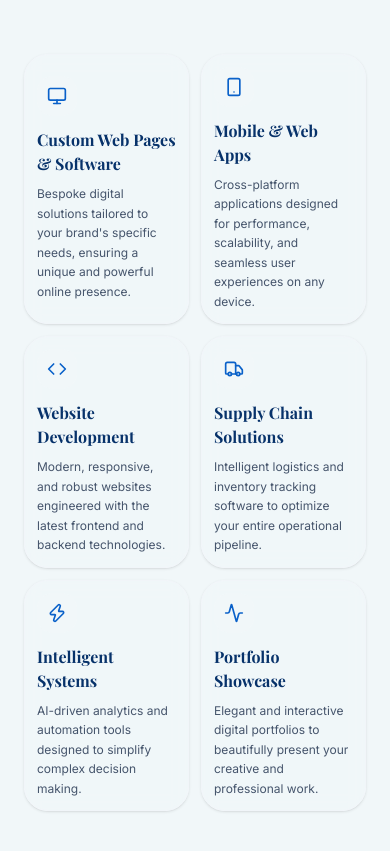
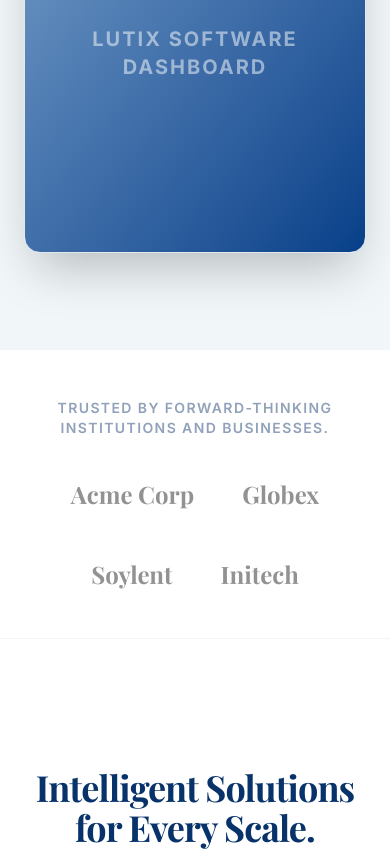
Before and after one commit to INK-DeepTech/Lutix-website, a React (Vite) app: page / in a window 390 px wide. Shown: the part 900-1751 px from the top of the page. Built offline with nearby package versions, Linux system fonts and the light colour scheme.

Commit message:
feat: complete homepage architecture replication of Braid template layout

```diff
--- a/src/components/HomePage.tsx
+++ b/src/components/HomePage.tsx
@@ -1,5 +1,5 @@
 import React from 'react';
-import { ArrowRight, Zap, Shield, Activity, Monitor, Smartphone, Code, Truck } from 'lucide-react';
+import { ArrowRight, Zap, Shield, Activity, Code, Truck } from 'lucide-react';
 import { PageRoute } from '../types';
 
 interface HomePageProps {
@@ -11,14 +11,14 @@ export const HomePage: React.FC<HomePageProps> = ({ onRouteChange }) => {
     <div className="w-full bg-corp-light dark:bg-slate-900 transition-colors duration-300">
 
       {/* Hero Section */}
-      <section className="relative overflow-hidden pt-20 pb-32 px-6 md:px-12 border-b border-slate-100 dark:border-slate-800 bg-corp-light dark:bg-slate-900/50">
+      <section className="relative overflow-hidden pt-20 pb-16 px-6 md:px-12 bg-corp-light dark:bg-slate-900/50">
         <div className="max-w-[1400px] w-full mx-auto flex flex-col items-center text-center gap-8 relative z-10">
           <div className="inline-flex items-center gap-2 px-4 py-2 bg-corp-deep/10 text-corp-vibrant dark:text-[#8b80f9] rounded-full text-base md:text-lg font-bold">
             <img src="/standalone-bird.png" alt="Lutix Icon" className="h-6 w-6 object-contain mix-blend-multiply bg-transparent" />
             <span>Automate Your Needs</span>
           </div>
 
-          <h1 className="font-serif-brand text-6xl md:text-8xl lg:text-[7rem] font-extrabold tracking-tight text-corp-navy dark:text-white tracking-tight leading-tight max-w-[1400px] w-full">
+          <h1 className="font-serif-brand text-6xl md:text-8xl lg:text-[7rem] font-extrabold tracking-tight text-corp-navy dark:text-white leading-tight max-w-[1400px] w-full">
             Lutix DeepTech
           </h1>
 
@@ -38,183 +38,165 @@ export const HomePage: React.FC<HomePageProps> = ({ onRouteChange }) => {
         </div>
       </section>
 
-      {/* Services We Offer */}
-      <section className="py-24 px-6 md:px-12 max-w-[1400px] w-full mx-auto">
-        <div className="text-center space-y-4 mb-16">
-          <h2 className="font-serif-brand text-4xl md:text-5xl lg:text-6xl font-bold text-corp-navy dark:text-white">
-            Services We Offer
-          </h2>
-        </div>
-
-        <div className="grid grid-cols-2 md:grid-cols-3 lg:grid-cols-4 gap-3 md:gap-4">
-          <button onClick={() => onRouteChange('demo')} className="text-left p-3 md:p-4 bg-corp-light/80 backdrop-blur-sm dark:bg-slate-800 rounded-3xl shadow-sm border border-slate-100 dark:border-slate-700 hover:-translate-y-1 hover:shadow-xl hover:ring-2 hover:ring-corp-vibrant transition-all duration-300 group">
-            <div className="w-10 h-10 rounded-2xl bg-corp-light dark:from-blue-900 dark:to-indigo-900 flex items-center justify-center mb-3 text-corp-vibrant dark:text-[#8b80f9]">
-              <Monitor className="w-5 h-5" />
-            </div>
-            <h3 className="text-base md:text-lg font-bold text-corp-navy dark:text-white mb-2">Custom Web Pages & Software</h3>
-            <p className="text-xs sm:text-sm text-slate-600 dark:text-slate-400 leading-relaxed">
-              Bespoke digital solutions tailored to your brand's specific needs, ensuring a unique and powerful online presence.
-            </p>
-          </button>
-
-          <button onClick={() => onRouteChange('demo')} className="text-left p-3 md:p-4 bg-corp-light/80 backdrop-blur-sm dark:bg-slate-800 rounded-3xl shadow-sm border border-slate-100 dark:border-slate-700 hover:-translate-y-1 hover:shadow-xl hover:ring-2 hover:ring-corp-vibrant transition-all duration-300 group">
-            <div className="w-10 h-10 rounded-2xl bg-corp-light dark:from-blue-900 dark:to-indigo-900 flex items-center justify-center mb-3 text-corp-vibrant dark:text-[#8b80f9]">
-              <Smartphone className="w-5 h-5" />
-            </div>
-            <h3 className="text-base md:text-lg font-bold text-corp-navy dark:text-white mb-2">Mobile & Web Apps</h3>
-            <p className="text-xs sm:text-sm text-slate-600 dark:text-slate-400 leading-relaxed">
-              Cross-platform applications designed for performance, scalability, and seamless user experiences on any device.
-            </p>
-          </button>
-
-          <button onClick={() => onRouteChange('demo')} className="text-left p-3 md:p-4 bg-corp-light/80 backdrop-blur-sm dark:bg-slate-800 rounded-3xl shadow-sm border border-slate-100 dark:border-slate-700 hover:-translate-y-1 hover:shadow-xl hover:ring-2 hover:ring-corp-vibrant transition-all duration-300 group">
-            <div className="w-10 h-10 rounded-2xl bg-corp-light dark:from-blue-900 dark:to-indigo-900 flex items-center justify-center mb-3 text-corp-vibrant dark:text-[#8b80f9]">
-              <Code className="w-5 h-5" />
-            </div>
-            <h3 className="text-base md:text-lg font-bold text-corp-navy dark:text-white mb-2">Website Development</h3>
-            <p className="text-xs sm:text-sm text-slate-600 dark:text-slate-400 leading-relaxed">
-              Modern, responsive, and robust websites engineered with the latest frontend and backend technologies.
-            </p>
-          </button>
-
-          <button onClick={() => onRouteChange('demo')} className="text-left p-3 md:p-4 bg-corp-light/80 backdrop-blur-sm dark:bg-slate-800 rounded-3xl shadow-sm border border-slate-100 dark:border-slate-700 hover:-translate-y-1 hover:shadow-xl hover:ring-2 hover:ring-corp-vibrant transition-all duration-300 group">
-            <div className="w-10 h-10 rounded-2xl bg-corp-light dark:from-blue-900 dark:to-indigo-900 flex items-center justify-center mb-3 text-corp-vibrant dark:text-[#8b80f9]">
-              <Truck className="w-5 h-5" />
-            </div>
-            <h3 className="text-base md:text-lg font-bold text-corp-navy dark:text-white mb-2">Supply Chain Solutions</h3>
-            <p className="text-xs sm:text-sm text-slate-600 dark:text-slate-400 leading-relaxed">
-              Intelligent logistics and inventory tracking software to optimize your entire operational pipeline.
-            </p>
-          </button>
-
-          <button onClick={() => onRouteChange('demo')} className="text-left p-3 md:p-4 bg-corp-light/80 backdrop-blur-sm dark:bg-slate-800 rounded-3xl shadow-sm border border-slate-100 dark:border-slate-700 hover:-translate-y-1 hover:shadow-xl hover:ring-2 hover:ring-corp-vibrant transition-all duration-300 group">
-            <div className="w-10 h-10 rounded-2xl bg-corp-light dark:from-blue-900 dark:to-indigo-900 flex items-center justify-center mb-3 text-corp-vibrant dark:text-[#8b80f9]">
-              <Zap className="w-5 h-5" />
-            </div>
-            <h3 className="text-base md:text-lg font-bold text-corp-navy dark:text-white mb-2">Intelligent Systems</h3>
-            <p className="text-xs sm:text-sm text-slate-600 dark:text-slate-400 leading-relaxed">
-              AI-driven analytics and automation tools designed to simplify complex decision making.
-            </p>
-          </button>
-
-          <button onClick={() => onRouteChange('demo')} className="text-left p-3 md:p-4 bg-corp-light/80 backdrop-blur-sm dark:bg-slate-800 rounded-3xl shadow-sm border border-slate-100 dark:border-slate-700 hover:-translate-y-1 hover:shadow-xl hover:ring-2 hover:ring-corp-vibrant transition-all duration-300 group">
-            <div className="w-10 h-10 rounded-2xl bg-corp-light dark:from-blue-900 dark:to-indigo-900 flex items-center justify-center mb-3 text-corp-vibrant dark:text-[#8b80f9]">
-              <Activity className="w-5 h-5" />
-            </div>
-            <h3 className="text-base md:text-lg font-bold text-corp-navy dark:text-white mb-2">Portfolio Showcase</h3>
-            <p className="text-xs sm:text-sm text-slate-600 dark:text-slate-400 leading-relaxed">
-              Elegant and interactive digital portfolios to beautifully present your creative and professional work.
-            </p>
-          </button>
+      {/* Hero Mockup Image */}
+      <section className="px-6 md:px-12 pb-24 relative z-20">
+        <div className="max-w-[1200px] mx-auto mt-16 h-[400px] md:h-[600px] rounded-2xl overflow-hidden shadow-2xl border border-slate-200 bg-gradient-to-br from-corp-soft to-corp-deep flex items-center justify-center">
+          <span className="text-white/50 text-xl md:text-3xl font-bold tracking-widest text-center px-4">
+            LUTIX SOFTWARE DASHBOARD
+          </span>
         </div>
       </section>
 
-      {/* Why Us Section */}
-      <section className="py-12 md:pb-16 h-auto px-6 md:px-12 bg-gradient-to-r from-corp-light to-corp-accent-sky dark:from-slate-900 dark:via-slate-800 dark:to-slate-900 border-y border-slate-100 dark:border-slate-800">
-        <div className="max-w-[1400px] w-full mx-auto text-center space-y-10">
-          <h2 className="font-serif-brand text-5xl md:text-7xl font-bold text-corp-navy dark:text-white tracking-tighter">
-            Why Us?
-          </h2>
-          <p className="text-xl md:text-2xl text-slate-700 dark:text-slate-300 leading-relaxed font-light">
-            We know exactly what problems you face on the ground. Our mission is to make advanced AI and enterprise-grade software <span className="text-corp-vibrant dark:text-cyan-400 font-bold">accessible to absolutely everyone</span>. Whether you are scaling a modern tech startup or running a <span className="text-corp-vibrant dark:text-cyan-400 font-bold">traditional local business</span> &mdash; like a wholesale dhal trader &mdash; we bridge the gap. We turn complex technology into simple, powerful tools that actually work for you.
-          </p>
+      {/* Trusted By */}
+      <section className="py-12 border-y border-slate-100 bg-white dark:bg-slate-900">
+        <div className="max-w-[1400px] mx-auto px-6 md:px-12 text-center">
+          <p className="text-sm font-semibold text-slate-400 uppercase tracking-widest mb-10">Trusted by forward-thinking institutions and businesses.</p>
+          <div className="flex flex-wrap justify-center items-center gap-12 md:gap-24 opacity-50 grayscale">
+            <div className="text-2xl font-bold font-serif-brand text-slate-800 dark:text-slate-200">Acme Corp</div>
+            <div className="text-2xl font-bold font-serif-brand text-slate-800 dark:text-slate-200">Globex</div>
+            <div className="text-2xl font-bold font-serif-brand text-slate-800 dark:text-slate-200">Soylent</div>
+            <div className="text-2xl font-bold font-serif-brand text-slate-800 dark:text-slate-200">Initech</div>
+          </div>
         </div>
       </section>
 
-      {/* Core Capabilities */}
-      <section className="bg-corp-light dark:bg-slate-900/50 py-24 px-6 md:px-12 border-y border-slate-100 dark:border-slate-800">
-        <div className="max-w-[1400px] w-full mx-auto">
-          <div className="text-center max-w-3xl mx-auto mb-16 space-y-4">
-            <h2 className="text-3xl md:text-4xl font-bold text-corp-navy dark:text-white">
-              A Platform Built for Scale
-            </h2>
-          </div>
+      {/* Bento Box */}
+      <section className="py-32 px-6 md:px-12 bg-white dark:bg-slate-900 border-b border-slate-100 dark:border-slate-800">
+        <div className="max-w-[1400px] mx-auto">
+          <h2 className="text-4xl md:text-5xl lg:text-6xl font-extrabold text-corp-navy dark:text-white mb-16 tracking-tight text-center">
+            Intelligent Solutions for Every Scale.
+          </h2>
+          <div className="grid grid-cols-1 lg:grid-cols-3 gap-6 auto-rows-[minmax(300px,_auto)]">
+            {/* Card 1 */}
+            <div className="lg:col-span-2 lg:row-span-2 bg-[#F1F7F9] dark:bg-slate-800 rounded-3xl p-10 flex flex-col justify-end relative overflow-hidden group shadow-sm border border-slate-100 dark:border-slate-700">
+              <div className="absolute top-10 left-10 w-16 h-16 bg-white dark:bg-slate-700 rounded-2xl shadow-sm flex items-center justify-center text-corp-vibrant">
+                <Code className="w-8 h-8" />
+              </div>
+              <div className="mt-32">
+                <h3 className="text-3xl md:text-4xl font-bold text-corp-navy dark:text-white mb-4 relative z-10">Custom Web & Software</h3>
+                <p className="text-lg md:text-xl text-slate-600 dark:text-slate-400 relative z-10 max-w-xl">Bespoke digital platforms built for scale.</p>
+              </div>
+            </div>
 
-          <div className="grid grid-cols-1 md:grid-cols-3 gap-8">
-            <div className="p-8 bg-white dark:bg-slate-800 rounded-2xl shadow-sm border border-slate-100 dark:border-slate-700 group hover:border-corp-vibrant/30 transition-all">
-              <div className="w-10 h-10 rounded-xl bg-corp-deep/10 text-corp-vibrant dark:text-[#8b80f9] flex items-center justify-center mb-6 group-hover:scale-110 transition-transform">
+            {/* Card 2 */}
+            <div className="lg:col-span-1 lg:row-span-1 bg-[#F1F7F9] dark:bg-slate-800 rounded-3xl p-10 flex flex-col justify-end relative overflow-hidden group shadow-sm border border-slate-100 dark:border-slate-700">
+               <div className="absolute top-10 left-10 w-12 h-12 bg-white dark:bg-slate-700 rounded-2xl shadow-sm flex items-center justify-center text-corp-vibrant">
                 <Zap className="w-6 h-6" />
               </div>
-              <h3 className="text-xl font-bold text-corp-navy dark:text-white mb-2">Intelligent Workflows</h3>
-              <p className="text-xs sm:text-sm text-slate-600 dark:text-slate-400 leading-relaxed">
-                Smart workflows that detect and fix common errors automatically.
-              </p>
+              <div className="mt-20">
+                <h3 className="text-2xl font-bold text-corp-navy dark:text-white mb-2 relative z-10">Intelligent Systems</h3>
+                <p className="text-base text-slate-600 dark:text-slate-400 relative z-10">AI-driven analytics and automation tools.</p>
+              </div>
             </div>
-            <div className="p-8 bg-white dark:bg-slate-800 rounded-2xl shadow-sm border border-slate-100 dark:border-slate-700 group hover:border-corp-vibrant/30 transition-all">
-              <div className="w-10 h-10 rounded-xl bg-corp-deep/10 text-corp-vibrant dark:text-[#8b80f9] flex items-center justify-center mb-6 group-hover:scale-110 transition-transform">
-                <Shield className="w-6 h-6" />
+
+            {/* Card 3 */}
+            <div className="lg:col-span-1 lg:row-span-1 bg-[#F1F7F9] dark:bg-slate-800 rounded-3xl p-10 flex flex-col justify-end relative overflow-hidden group shadow-sm border border-slate-100 dark:border-slate-700">
+               <div className="absolute top-10 left-10 w-12 h-12 bg-white dark:bg-slate-700 rounded-2xl shadow-sm flex items-center justify-center text-corp-vibrant">
+                <Truck className="w-6 h-6" />
               </div>
-              <h3 className="text-xl font-bold text-corp-navy dark:text-white mb-2">Enterprise Security</h3>
-              <p className="text-xs sm:text-sm text-slate-600 dark:text-slate-400 leading-relaxed">
-                Your data is encrypted everywhere. Access is controlled by role.
-              </p>
+              <div className="mt-20">
+                <h3 className="text-2xl font-bold text-corp-navy dark:text-white mb-2 relative z-10">Supply Chain Solutions</h3>
+                <p className="text-base text-slate-600 dark:text-slate-400 relative z-10">Optimize logistics from wholesale dhal traders to global distributors.</p>
+              </div>
             </div>
-            <div className="p-8 bg-white dark:bg-slate-800 rounded-2xl shadow-sm border border-slate-100 dark:border-slate-700 group hover:border-corp-vibrant/30 transition-all">
-              <div className="w-10 h-10 rounded-xl bg-corp-deep/10 text-corp-vibrant dark:text-[#8b80f9] flex items-center justify-center mb-6 group-hover:scale-110 transition-transform">
-                <Activity className="w-6 h-6" />
-              </div>
-              <h3 className="text-xl font-bold text-corp-navy dark:text-white mb-2">Real-Time Telemetry</h3>
-              <p className="text-xs sm:text-sm text-slate-600 dark:text-slate-400 leading-relaxed">
-                See every automated transaction as it happens and dive deep into data.
-              </p>
+          </div>
+        </div>
+      </section>
+
+      {/* How It Works */}
+      <section className="py-32 px-6 md:px-12 bg-corp-light dark:bg-slate-900/50">
+        <div className="max-w-[1400px] mx-auto">
+          <h2 className="text-4xl md:text-5xl lg:text-6xl font-extrabold text-corp-navy dark:text-white mb-20 tracking-tight text-center">
+            How We Build Your Future.
+          </h2>
+          <div className="grid grid-cols-1 md:grid-cols-3 gap-12 md:gap-8 lg:gap-16">
+            <div className="space-y-6">
+              <div className="text-6xl font-black text-corp-accent-sky/50 dark:text-corp-navy/50">01</div>
+              <h3 className="text-2xl font-bold text-corp-navy dark:text-white">Discover.</h3>
+              <p className="text-lg text-slate-600 dark:text-slate-400 leading-relaxed">We listen and understand your exact ground-level operational bottlenecks.</p>
+            </div>
+            <div className="space-y-6">
+              <div className="text-6xl font-black text-corp-accent-sky/50 dark:text-corp-navy/50">02</div>
+              <h3 className="text-2xl font-bold text-corp-navy dark:text-white">Innovate.</h3>
+              <p className="text-lg text-slate-600 dark:text-slate-400 leading-relaxed">We engineer custom, sustainable tech using our Academic OS and enterprise frameworks.</p>
+            </div>
+            <div className="space-y-6">
+              <div className="text-6xl font-black text-corp-accent-sky/50 dark:text-corp-navy/50">03</div>
+              <h3 className="text-2xl font-bold text-corp-navy dark:text-white">Impact.</h3>
+              <p className="text-lg text-slate-600 dark:text-slate-400 leading-relaxed">You deploy scalable software that creates lasting value for your people and society.</p>
             </div>
           </div>
         </div>
       </section>
 
       {/* Mission Section */}
-      <section className="py-24 px-6 md:px-12 bg-white dark:bg-slate-900 border-y border-slate-100 dark:border-slate-800">
+      <section className="py-32 px-6 md:px-12 bg-white dark:bg-slate-900 border-y border-slate-100 dark:border-slate-800">
         <div className="max-w-[1400px] w-full mx-auto">
           <div className="text-center max-w-3xl mx-auto mb-16 space-y-4">
-            <h2 className="text-3xl md:text-4xl font-bold text-corp-navy dark:text-white">Our Mission</h2>
+            <h2 className="text-4xl md:text-5xl font-extrabold tracking-tight text-corp-navy dark:text-white">Our Mission</h2>
           </div>
           <div className="grid grid-cols-1 md:grid-cols-2 gap-8">
-            <div className="p-8 bg-corp-light/50 dark:bg-slate-800 rounded-2xl shadow-sm border border-slate-100 dark:border-slate-700">
-              <h3 className="text-xl font-bold text-corp-navy dark:text-white mb-2">Develop Intelligent Technologies</h3>
-              <p className="text-sm text-slate-600 dark:text-slate-400 leading-relaxed">Create intelligent and innovative technologies that turn ideas into practical solutions.</p>
+            <div className="p-10 bg-corp-light/50 dark:bg-slate-800 rounded-3xl shadow-sm border border-slate-100 dark:border-slate-700">
+              <h3 className="text-2xl font-bold text-corp-navy dark:text-white mb-3">Develop Intelligent Technologies</h3>
+              <p className="text-base text-slate-600 dark:text-slate-400 leading-relaxed">Create intelligent and innovative technologies that turn ideas into practical solutions.</p>
             </div>
-            <div className="p-8 bg-corp-light/50 dark:bg-slate-800 rounded-2xl shadow-sm border border-slate-100 dark:border-slate-700">
-              <h3 className="text-xl font-bold text-corp-navy dark:text-white mb-2">Build Sustainable Solutions</h3>
-              <p className="text-sm text-slate-600 dark:text-slate-400 leading-relaxed">Develop sustainable products and solutions that address present and future needs.</p>
+            <div className="p-10 bg-corp-light/50 dark:bg-slate-800 rounded-3xl shadow-sm border border-slate-100 dark:border-slate-700">
+              <h3 className="text-2xl font-bold text-corp-navy dark:text-white mb-3">Build Sustainable Solutions</h3>
+              <p className="text-base text-slate-600 dark:text-slate-400 leading-relaxed">Develop sustainable products and solutions that address present and future needs.</p>
             </div>
-            <div className="p-8 bg-corp-light/50 dark:bg-slate-800 rounded-2xl shadow-sm border border-slate-100 dark:border-slate-700">
-              <h3 className="text-xl font-bold text-corp-navy dark:text-white mb-2">Solve Real-World Challenges</h3>
-              <p className="text-sm text-slate-600 dark:text-slate-400 leading-relaxed">Solve meaningful real-world problems through effective, scalable, and impactful solutions.</p>
+            <div className="p-10 bg-corp-light/50 dark:bg-slate-800 rounded-3xl shadow-sm border border-slate-100 dark:border-slate-700">
+              <h3 className="text-2xl font-bold text-corp-navy dark:text-white mb-3">Solve Real-World Challenges</h3>
+              <p className="text-base text-slate-600 dark:text-slate-400 leading-relaxed">Solve meaningful real-world problems through effective, scalable, and impactful solutions.</p>
             </div>
-            <div className="p-8 bg-corp-light/50 dark:bg-slate-800 rounded-2xl shadow-sm border border-slate-100 dark:border-slate-700">
-              <h3 className="text-xl font-bold text-corp-navy dark:text-white mb-2">Create Lasting Value</h3>
-              <p className="text-sm text-slate-600 dark:text-slate-400 leading-relaxed">Deliver lasting value to people, businesses, organizations, and society.</p>
+            <div className="p-10 bg-corp-light/50 dark:bg-slate-800 rounded-3xl shadow-sm border border-slate-100 dark:border-slate-700">
+              <h3 className="text-2xl font-bold text-corp-navy dark:text-white mb-3">Create Lasting Value</h3>
+              <p className="text-base text-slate-600 dark:text-slate-400 leading-relaxed">Deliver lasting value to people, businesses, organizations, and society.</p>
             </div>
           </div>
         </div>
       </section>
 
       {/* Core Values Section */}
-      <section className="py-24 px-6 md:px-12 bg-corp-light dark:bg-slate-900/50 border-b border-slate-100 dark:border-slate-800">
+      <section className="py-32 px-6 md:px-12 bg-corp-light dark:bg-slate-900/50">
         <div className="max-w-[1400px] w-full mx-auto">
           <div className="text-center max-w-3xl mx-auto mb-16 space-y-4">
-            <h2 className="text-3xl md:text-4xl font-bold text-corp-navy dark:text-white">Core Values</h2>
+            <h2 className="text-4xl md:text-5xl font-extrabold tracking-tight text-corp-navy dark:text-white">Core Values</h2>
           </div>
           <div className="grid grid-cols-1 md:grid-cols-2 lg:grid-cols-4 gap-6">
-            <div className="p-6 bg-white dark:bg-slate-800 rounded-2xl shadow-sm border border-slate-100 dark:border-slate-700">
-              <h3 className="text-lg font-bold text-corp-navy dark:text-white mb-2">Innovation</h3>
+            <div className="p-8 bg-white dark:bg-slate-800 rounded-3xl shadow-sm border border-slate-100 dark:border-slate-700">
+              <h3 className="text-xl font-bold text-corp-navy dark:text-white mb-3">Innovation</h3>
               <p className="text-sm text-slate-600 dark:text-slate-400 leading-relaxed">We build technology that solves meaningful real-world problems.</p>
             </div>
-            <div className="p-6 bg-white dark:bg-slate-800 rounded-2xl shadow-sm border border-slate-100 dark:border-slate-700">
-              <h3 className="text-lg font-bold text-corp-navy dark:text-white mb-2">Integrity</h3>
+            <div className="p-8 bg-white dark:bg-slate-800 rounded-3xl shadow-sm border border-slate-100 dark:border-slate-700">
+              <h3 className="text-xl font-bold text-corp-navy dark:text-white mb-3">Integrity</h3>
               <p className="text-sm text-slate-600 dark:text-slate-400 leading-relaxed">We act with honesty, transparency and accountability.</p>
             </div>
-            <div className="p-6 bg-white dark:bg-slate-800 rounded-2xl shadow-sm border border-slate-100 dark:border-slate-700">
-              <h3 className="text-lg font-bold text-corp-navy dark:text-white mb-2">Customer-First Thinking</h3>
+            <div className="p-8 bg-white dark:bg-slate-800 rounded-3xl shadow-sm border border-slate-100 dark:border-slate-700">
+              <h3 className="text-xl font-bold text-corp-navy dark:text-white mb-3">Customer-First Thinking</h3>
               <p className="text-sm text-slate-600 dark:text-slate-400 leading-relaxed">We listen, understand and build around real customer needs.</p>
             </div>
-            <div className="p-6 bg-white dark:bg-slate-800 rounded-2xl shadow-sm border border-slate-100 dark:border-slate-700">
-              <h3 className="text-lg font-bold text-corp-navy dark:text-white mb-2">Sustainability</h3>
+            <div className="p-8 bg-white dark:bg-slate-800 rounded-3xl shadow-sm border border-slate-100 dark:border-slate-700">
+              <h3 className="text-xl font-bold text-corp-navy dark:text-white mb-3">Sustainability</h3>
               <p className="text-sm text-slate-600 dark:text-slate-400 leading-relaxed">We create solutions designed for lasting economic, social and environmental impact.</p>
             </div>
           </div>
         </div>
       </section>
+
+      {/* Massive CTA */}
+      <section className="py-32 px-6 md:px-12 bg-[#064089] text-center border-t border-[#0a61c9]">
+        <div className="max-w-[1400px] mx-auto flex flex-col items-center">
+          <h2 className="text-white text-5xl md:text-7xl font-extrabold tracking-tight mb-12 max-w-4xl">
+            Ready to build a smarter future?
+          </h2>
+          <button
+            onClick={() => onRouteChange('demo')}
+            className="bg-white text-[#064089] hover:bg-slate-100 px-10 py-5 rounded-2xl text-xl font-bold shadow-2xl hover:scale-105 transition-transform duration-300"
+          >
+            Book Your Free Demo
+          </button>
+        </div>
+      </section>
     </div>
-);
+  );
 };
```
